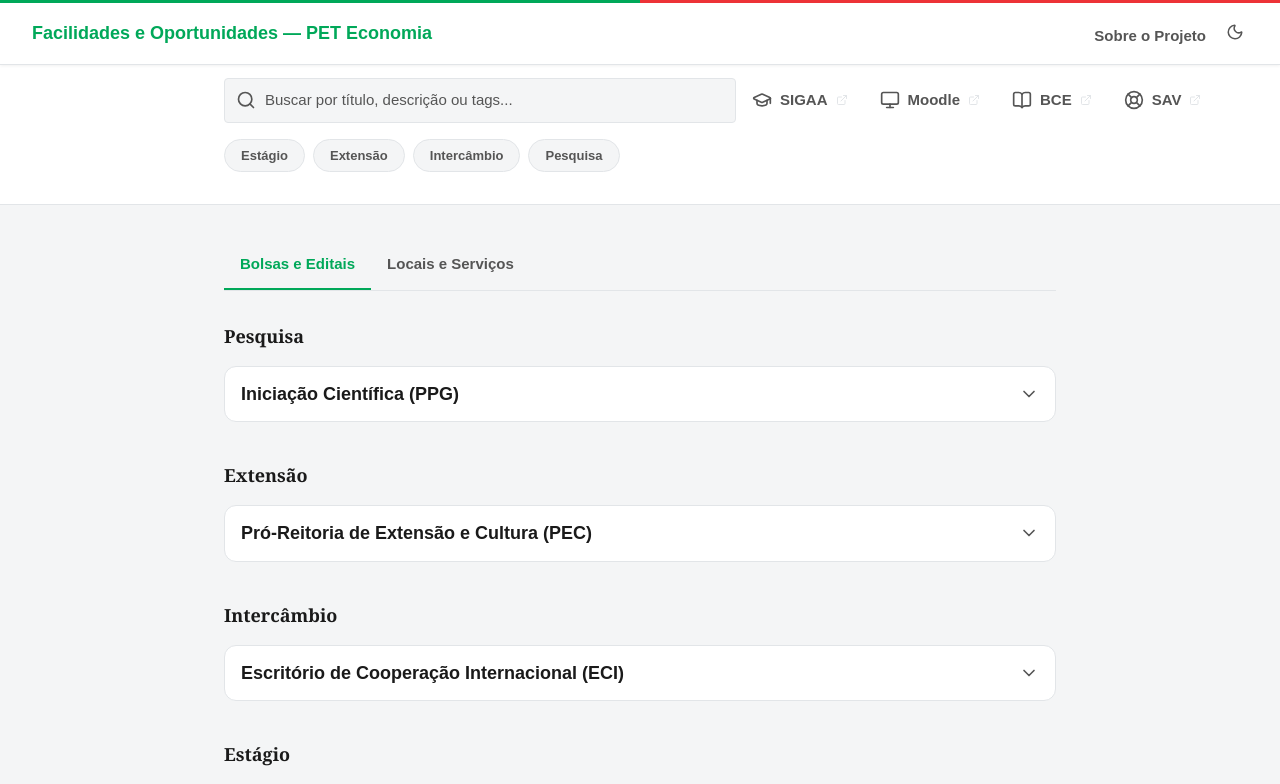
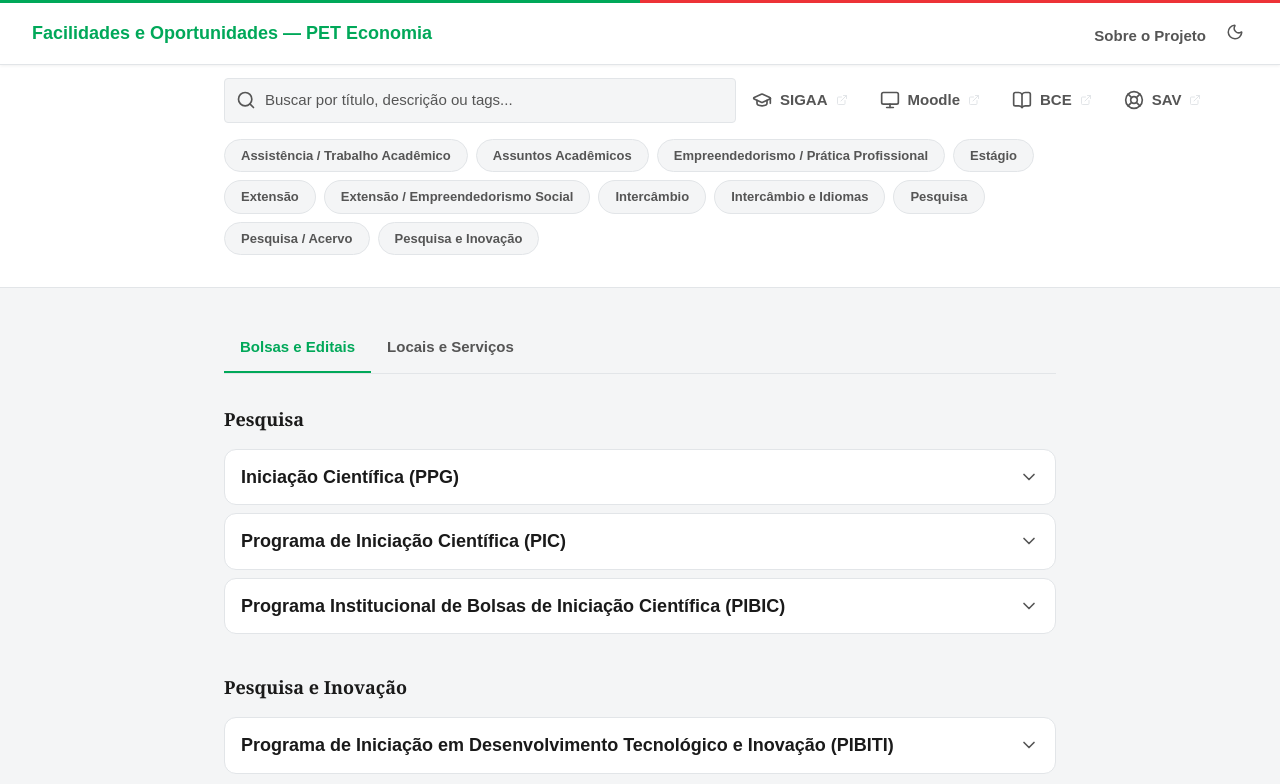
Before and after one commit to paulo-schnaufer/portal-uem, a React (Vite) app: page /explorar in a window 1280 px wide. Shown: the top 784 px of the page. Built offline with nearby package versions, Linux system fonts and the light colour scheme.

Commit message:
Adição de facilidades e oportunidades

```diff
--- a/src/data/facilidades.js
+++ b/src/data/facilidades.js
@@ -30,9 +30,63 @@ export const facilidadesData = [
     id: "instituto-de-linguas",
     titulo: "Instituto de Línguas (ILG)",
     categoria: "Idiomas",
-    descricao: "Cursos de línguas estrangeiras com preços acessíveis para a comunidade acadêmica.",
+    descricao: "Oferece cursos de idiomas, disponibilizando aulas de inglês, espanhol e francês, com foco na formação no idioma. Os cursos são oferecidos mediante pagamento de matrícula e mensalidades, que variam de R$105,70 a R$235,00.",
     link: "http://www.ilg.uem.br",
-    tags: ["inglês", "espanhol", "idiomas", "cursos"],
+    tags: ["inglês", "espanhol", "francês", "idiomas", "cursos"],
+    destaque: false
+  },
+  {
+    id: "propae",
+    titulo: "Programa de Apoio aos Estudantes com Necessidades Especiais (PROPAE)",
+    categoria: "Assistência Estudantil / Acessibilidade",
+    descricao: "Programa da UEM que oferece apoio a estudantes com deficiência e/ou necessidades educacionais especiais. Promove a inclusão, oferece materiais adaptados, acompanhamento e atua na redução de barreiras de acessibilidade.",
+    link: "http://www.propae.uem.br",
+    tags: ["acessibilidade", "inclusão", "deficiência", "apoio", "necessidades especiais"],
+    destaque: false
+  },
+  {
+    id: "instituto-de-estudos-japoneses",
+    titulo: "Instituto de Estudos Japoneses (IEJ)",
+    categoria: "Idiomas e Cultura",
+    descricao: "Promove a integração universidade-sociedade através de atividades relacionadas à Língua e Cultura Japonesa, trabalhando para difundir a cultura japonesa.",
+    link: "http://www.iej.uem.br",
+    tags: ["japonês", "cultura", "idiomas", "língua japonesa"],
+    destaque: false
+  },
+  {
+    id: "diretoria-assuntos-academicos",
+    titulo: "Diretoria de Assuntos Acadêmicos (DAA)",
+    categoria: "Assuntos Acadêmicos",
+    descricao: "Setor administrativo da vida do aluno na UEM. Na DAA, o estudante resolve questões de matrícula, solicita histórico escolar, emite certificados e acompanha toda a sua trajetória documental.",
+    link: "http://www.daa.uem.br",
+    tags: ["matrícula", "histórico escolar", "certificados", "documentos", "graduação"],
+    destaque: false
+  },
+  {
+    id: "auxilio-alimentacao",
+    titulo: "Auxílio Alimentação",
+    categoria: "Assistência Estudantil",
+    descricao: "Concedido aos alunos em situação de vulnerabilidade socioeconômica, com a finalidade de oferecer condições para o atendimento de suas necessidades de alimentação básica e contribuir para a sua permanência na instituição.",
+    link: "http://www.dca.uem.br",
+    tags: ["alimentação", "auxílio", "vulnerabilidade", "permanência", "assistência"],
+    destaque: false
+  },
+  {
+    id: "central-de-estagio",
+    titulo: "Central de Estágio",
+    categoria: "Oportunidades / Estágios",
+    descricao: "Através da Central de Estágio do governo do Paraná, oferece estágio remunerado não obrigatório no campus da UEM. As vagas são abertas para alunos de graduação de todas as instituições de ensino.",
+    link: "http://www.estagio.uem.br",
+    tags: ["estágio", "remunerado", "vagas", "governo pr", "oportunidade"],
+    destaque: false
+  },
+  {
+    id: "servico-social-e-psicologico",
+    titulo: "Serviço Social e Psicológico (ACOLHE UEM)",
+    categoria: "Assistência Estudantil",
+    descricao: "Desenvolve ações para atender demandas psicossociais e socioeconômicas, contribuindo para a permanência do aluno. Inclui o projeto ACOLHE UEM, que orienta estudantes sobre serviços e direitos por meio de rodas de conversa.",
+    link: "http://www.dca.uem.br",
+    tags: ["psicologia", "serviço social", "acolhe uem", "saúde mental", "apoio"],
     destaque: false
   }
 ];
--- a/src/data/oportunidades.js
+++ b/src/data/oportunidades.js
@@ -3,10 +3,37 @@ export const oportunidadesData = [
     id: "iniciacao-cientifica",
     titulo: "Iniciação Científica (PPG)",
     categoria: "Pesquisa",
-    descricao: "Editais e orientações para bolsas de pesquisa PIBIC, PIC e PIBITI na universidade.",
+    descricao: "Editais e orientações gerais para bolsas de pesquisa, inovação e projetos científicos na universidade.",
     link: "http://www.ppg.uem.br",
     tags: ["pesquisa", "pibic", "bolsas", "ciência"],
     destaque: true
+  },
+  {
+    id: "pic-iniciacao-cientifica",
+    titulo: "Programa de Iniciação Científica (PIC)",
+    categoria: "Pesquisa",
+    descricao: "Estimula a pesquisa voluntária na graduação por 12 meses (12h/semana) sob orientação docente, culminando em apresentação de resultados científicos.",
+    link: "http://www.ppg.uem.br",
+    tags: ["pesquisa", "pic", "voluntário", "ciência"],
+    destaque: false
+  },
+  {
+    id: "pibic-bolsas-pesquisa",
+    titulo: "Programa Institucional de Bolsas de Iniciação Científica (PIBIC)",
+    categoria: "Pesquisa",
+    descricao: "Programa remunerado (20h/semana por 12 meses) para desenvolvimento de pesquisas com coleta, análise de dados e apresentação dos resultados no EAIC.",
+    link: "http://www.ppg.uem.br",
+    tags: ["pesquisa", "pibic", "bolsas", "eaic", "ciência"],
+    destaque: true
+  },
+  {
+    id: "pibiti-tecnologia-inovacao",
+    titulo: "Programa de Iniciação em Desenvolvimento Tecnológico e Inovação (PIBITI)",
+    categoria: "Pesquisa e Inovação",
+    descricao: "Bolsas focadas no desenvolvimento de novas tecnologias, inovação, propriedade intelectual e empreendedorismo (20h/semana por 12 meses) com apresentação no EAIC.",
+    link: "http://www.ppg.uem.br",
+    tags: ["tecnologia", "inovação", "pibiti", "bolsas", "empreendedorismo"],
+    destaque: false
   },
   {
     id: "projetos-extensao",
@@ -18,13 +45,22 @@ export const oportunidadesData = [
     destaque: false
   },
   {
-    id: "escritorio-cooperacao-internacional",
-    titulo: "Escritório de Cooperação Internacional (ECI)",
+    id: "mobilidade-academica-internacional",
+    titulo: "Mobilidade Acadêmica Internacional (ECI)",
     categoria: "Intercâmbio",
-    descricao: "Oportunidades de mobilidade acadêmica, bolsas no exterior e parcerias internacionais.",
+    descricao: "Coordenada pelo ECI, promove acordos com instituições estrangeiras, bolsas no exterior, recepção de alunos internacionais e eventos como o Mobility Day.",
     link: "http://www.eci.uem.br",
-    tags: ["intercâmbio", "viagem", "exterior", "mobilidade"],
+    tags: ["intercâmbio", "mobilidade", "exterior", "internacional", "mobility day"],
     destaque: true
+  },
+  {
+    id: "internacionalizacao-em-casa",
+    titulo: "Internacionalização em Casa (IeC)",
+    categoria: "Intercâmbio e Idiomas",
+    descricao: "Promove experiências internacionais no campus por meio de políticas linguísticas, Português para Estrangeiros (PLA), Celpe-Bras e suporte a intercâmbios virtuais (COIL).",
+    link: "http://www.eci.uem.br",
+    tags: ["iec", "português", "celpe-bras", "coil", "internacional"],
+    destaque: false
   },
   {
     id: "secao-estagios",
@@ -35,4 +71,49 @@ export const oportunidadesData = [
     tags: ["estágio", "emprego", "carreira", "prática"],
     destaque: false
   },
+  {
+    id: "diretoria-assuntos-academicos",
+    titulo: "Diretoria de Assuntos Acadêmicos (DAA)",
+    categoria: "Assuntos Acadêmicos",
+    descricao: "Setor administrativo do aluno na UEM. Gestão de matrícula, solicitação de histórico escolar, emissão de certificados e trajetória documental até a graduação.",
+    link: "http://www.daa.uem.br",
+    tags: ["matrícula", "histórico escolar", "certificados", "documentos"],
+    destaque: false
+  },
+  {
+    id: "empresas-juniores",
+    titulo: "Empresas Juniores (EJ)",
+    categoria: "Empreendedorismo / Prática Profissional",
+    descricao: "Associações geridas por estudantes que prestam consultoria real com orientação docente, proporcionando vivência empresarial prática na graduação.",
+    link: "http://www.uem.br",
+    tags: ["empresa júnior", "consultoria", "empreendedorismo", "prática profissional"],
+    destaque: false
+  },
+  {
+    id: "enactus-uem",
+    titulo: "Enactus UEM",
+    categoria: "Extensão / Empreendedorismo Social",
+    descricao: "Projeto de extensão que desenvolve soluções sustentáveis e empreendedoras para comunidades vulneráveis, formando líderes focados em impacto social.",
+    link: "http://www.pec.uem.br",
+    tags: ["enactus", "empreendedorismo social", "impacto social", "extensão"],
+    destaque: false
+  },
+  {
+    id: "bolsa-permanencia",
+    titulo: "Bolsa Permanência",
+    categoria: "Assistência / Trabalho Acadêmico",
+    descricao: "Bolsa remunerada exclusiva para graduandos (R$ 8,75/hora, até 4h diárias) com atividades práticas executadas nos diversos setores da UEM.",
+    link: "http://www.dca.uem.br",
+    tags: ["bolsa", "remuneração", "permanência", "trabalho", "auxílio"],
+    destaque: true
+  },
+  {
+    id: "repositorio-institucional",
+    titulo: "Repositório Institucional da UEM (RI-UEM)",
+    categoria: "Pesquisa / Acervo",
+    descricao: "Reúne e preserva teses, dissertações, artigos e produções acadêmicas da UEM. Integrado ao Portal de E-books, Periódicos e catálogo online da BCE.",
+    link: "http://www.bce.uem.br",
+    tags: ["repositório", "pesquisa", "teses", "artigos", "e-books", "bce"],
+    destaque: false
+  }
 ];
```
